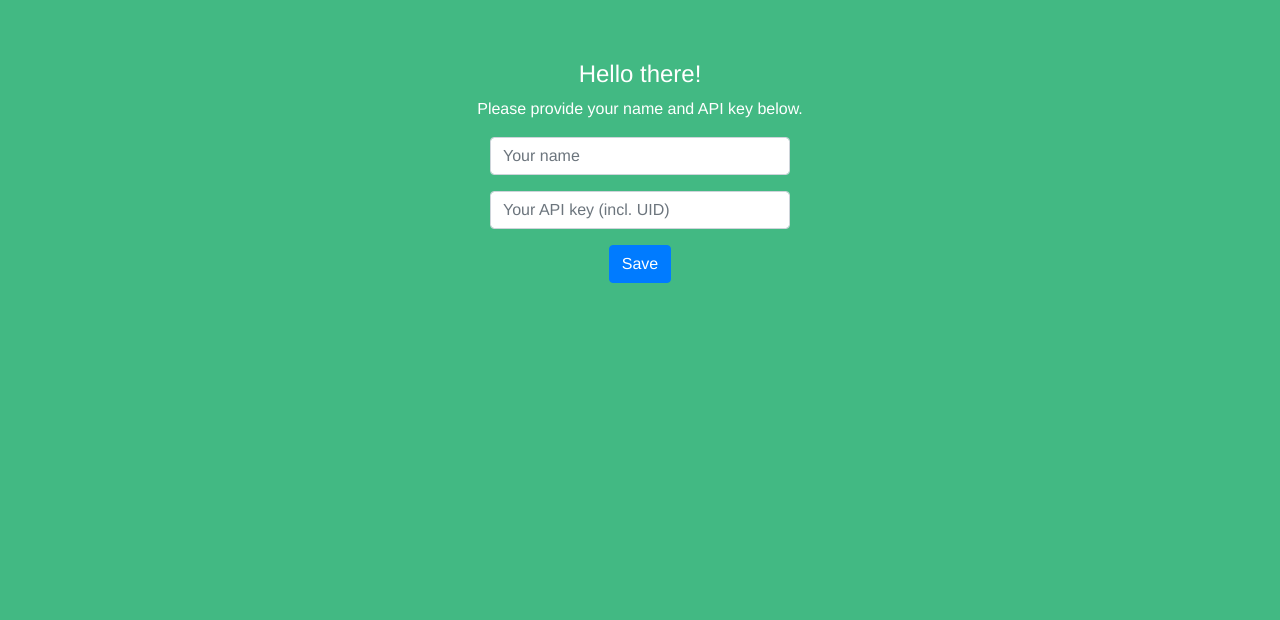
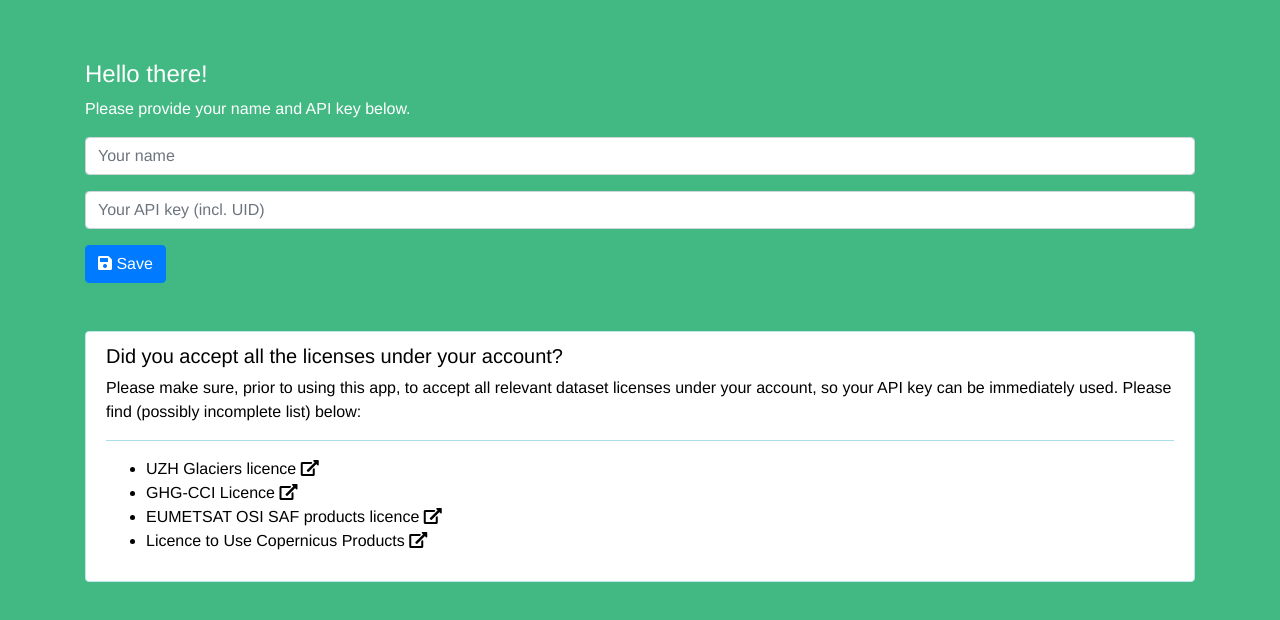
Before and after one commit to OpenDataHack2018org/wolfshark, a Vue app: page /config in a window 1280 px wide. Shown: the top 620 px of the page. Built offline with nearby package versions, Linux system fonts and the light colour scheme.

Commit message:
Added licenses to the config screen. Included FA icon library.

```diff
--- a/index.html
+++ b/index.html
@@ -1,12 +1,13 @@
 <!DOCTYPE html>
 <html>
-  <head>
+<head>
     <meta charset="utf-8">
     <meta name="viewport" content="width=device-width,initial-scale=1.0">
-    <title>vue-fullstack</title>
-  </head>
-  <body>
+    <title>WolfShark</title>
+    <link rel="stylesheet" href="https://use.fontawesome.com/releases/v5.0.13/css/all.css" integrity="sha384-DNOHZ68U8hZfKXOrtjWvjxusGo9WQnrNx2sqG0tfsghAvtVlRW3tvkXWZh58N9jp" crossorigin="anonymous">
+</head>
+<body>
     <div id="app"></div>
     <!-- built files will be auto injected -->
-  </body>
+</body>
 </html>
--- a/src/App.vue
+++ b/src/App.vue
@@ -26,12 +26,22 @@ body {
     font-family: 'Avenir', Helvetica, Arial, sans-serif;
     -webkit-font-smoothing: antialiased;
     -moz-osx-font-smoothing: grayscale;
-    text-align: center;
     color: #fff;
     margin-top: 60px;
 }
 
-a {
+a,
+a:hover {
     color: #fff;
 }
+
+.alert a,
+.alert a:hover {
+    color: #000;
+}
+
+.alert-info {
+    background-color: #fff;
+    color: #000;
+}
 </style>
--- a/src/components/JobOverview.vue
+++ b/src/components/JobOverview.vue
@@ -1,5 +1,7 @@
 <template>
-    <div class="container">
+    <b-container>
+        <b-row>
+            <b-col>
                 <h4>Welcome back, {{ name }}!</h4>
 
                 <p>Here is a list of current jobs.</p>
@@ -7,9 +9,12 @@
                 <b-button
                     to="/config"
                     variant="secondary">
+                    <i class="fa fa-cog" />
                     Preferences
                 </b-button>
-    </div>
+            </b-col>
+        </b-row>
+    </b-container>
 </template>
 
 <script>
--- a/src/components/UserConfig.vue
+++ b/src/components/UserConfig.vue
@@ -1,6 +1,7 @@
 <template>
-    <div class="container">
-        <template v-if="!isForgotten">
+    <b-container>
+        <b-row>
+            <b-col v-if="!isForgotten">
                 <h4>Hello there!</h4>
 
                 <p>Please provide your name and API key below.</p>
@@ -12,7 +13,7 @@
                         <b-form-input
                             required
                             placeholder="Your name"
-                        autocomplete="name"
+                            autocomplete="on"
                             v-model.trim="name" />
                     </b-form-group>
 
@@ -20,36 +21,67 @@
                         <b-form-input
                             required
                             placeholder="Your API key (incl. UID)"
-                        autocomplete="apiKey"
+                            autocomplete="on"
                             v-model.trim="apiKey" />
                     </b-form-group>
 
+                    <b-button-group>
                         <b-button
                             type="submit"
                             variant="primary">
+                            <i class="fa fa-save" />
                             Save
                         </b-button>
 
                         <b-button
                             v-if="$store.getters.name && $store.getters.apiKey"
                             v-on:click="forget"
-                    variant="secondary">
+                            variant="danger">
+                            <i class="fa fa-times" />
                             Forget me!
                         </b-button>
+                    </b-button-group>
                 </b-form>
-        </template>
-        <template v-else>
+                <b-alert class="alert-license mt-5" show>
+                    <h5 class="alert-heading">
+                        Did you accept all the licenses under your account?
+                    </h5>
+                    <p>
+                        Please make sure, prior to using this app, to accept all relevant
+                        dataset licenses under your account, so your API key can be immediately
+                        used. Please find (possibly incomplete list) below:
+                    </p>
+                    <hr>
+                    <p class="mb-0">
+                        <ul>
+                            <li
+                                v-for="link in licenseLinks"
+                                v-bind:key="link.url">
+                                <b-link
+                                    v-bind:href="link.url"
+                                    target="_blank">
+                                    {{ link.name }}
+                                    <i class="fa fa-external-link-alt" />
+                                </b-link>
+                            </li>
+                        </ul>
+                    </p>
+                </b-alert>
+            </b-col>
+            <b-col v-else>
                 <h4>Sad to see you go :(</h4>
 
                 <p>Come back again soon.</p>
 
                 <b-button
                     v-on:click="isForgotten = false"
-                variant="secondary">
+                    variant="primary">
+                    <i class="fa fa-sync" />
                     OK, let's try again!
                 </b-button>
-        </template>
-    </div>
+            </b-col>
+        </b-row>
+    </b-container>
 </template>
 
 <script>
@@ -61,6 +93,24 @@ export default {
             name: this.$store.getters.name,
             apiKey: this.$store.getters.apiKey,
             isForgotten: false,
+            licenseLinks: [
+                {
+                    name: 'UZH Glaciers licence',
+                    url: 'https://cds.climate.copernicus.eu/cdsapp/#!/terms/uhz-glaciers',
+                },
+                {
+                    name: 'GHG-CCI Licence',
+                    url: 'https://cds.climate.copernicus.eu/cdsapp/#!/terms/ghg-cci',
+                },
+                {
+                    name: 'EUMETSAT OSI SAF products licence',
+                    url: 'https://cds.climate.copernicus.eu/cdsapp/#!/terms/eumetsat-osi-saf',
+                },
+                {
+                    name: 'Licence to Use Copernicus Products',
+                    url: 'https://cds.climate.copernicus.eu/cdsapp/#!/terms/licence-to-use-copernicus-products',
+                },
+            ],
         };
     },
 
@@ -93,8 +143,5 @@ export default {
 </script>
 
 <style>
-.user-config {
-    margin: 0 auto;
-    width: 300px;
-}
+
 </style>
```
Lines whose indentation alone changed are shown as unchanged.
